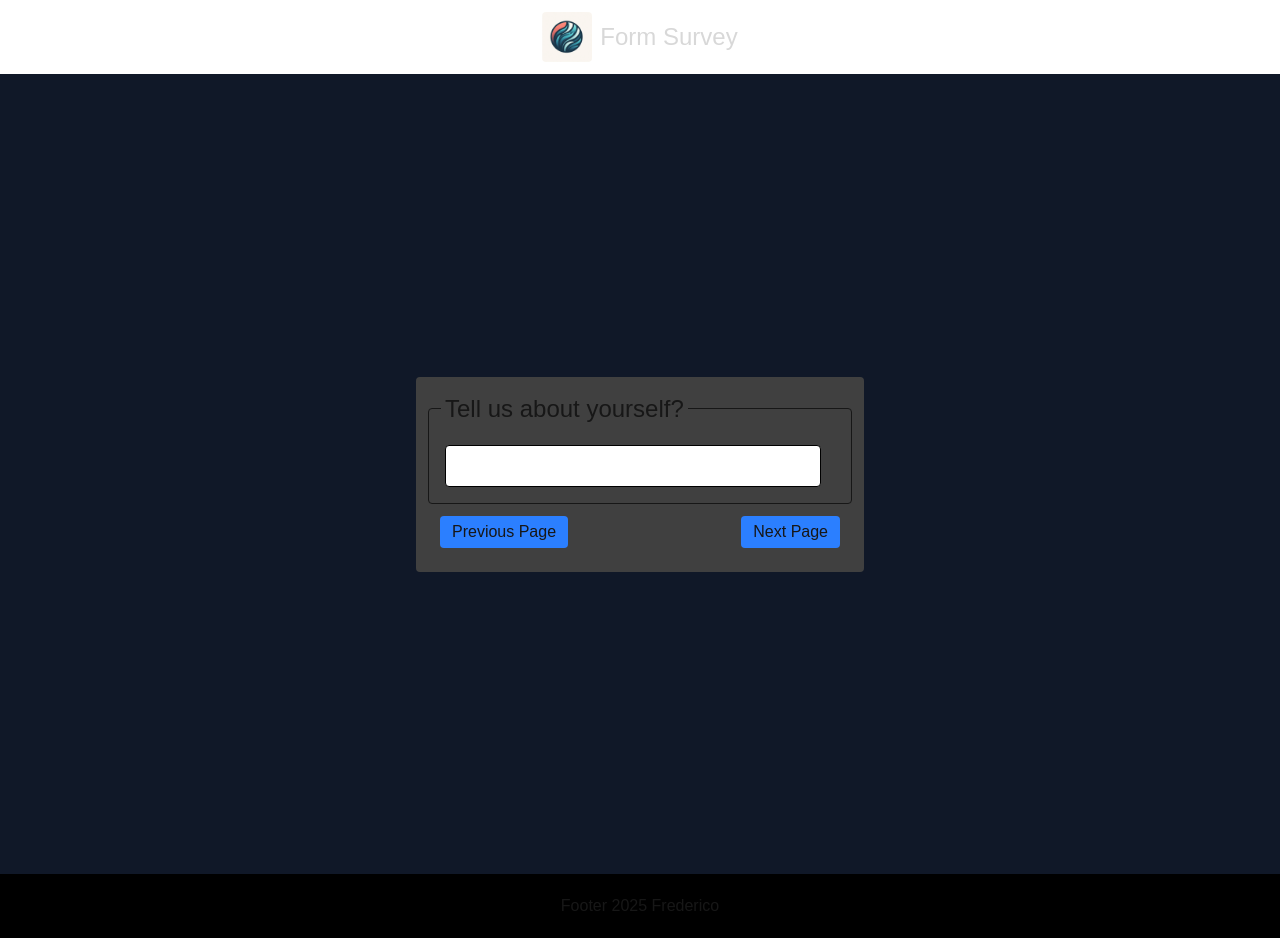
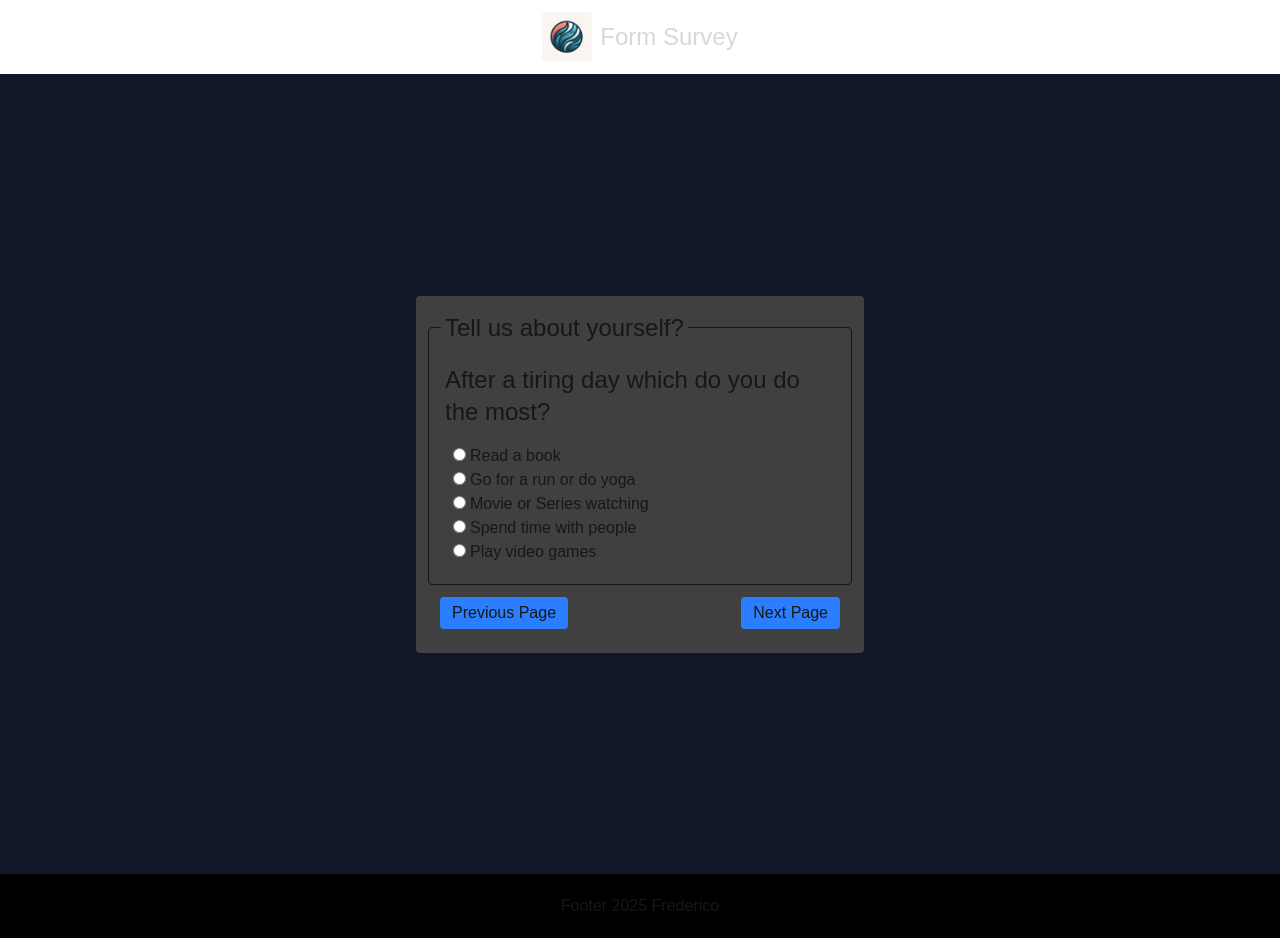
Before and after one commit to FredH2O/basic-ts-form, a Next.js app: page /Page2 in a window 1280 px wide. Built offline with nearby package versions, Linux system fonts and the light colour scheme.

Commit message:
added: new constants variable to simplify it all in one file, changed: some files to use .map() for a leaner code base

```diff
--- a/app/Page2/page.tsx
+++ b/app/Page2/page.tsx
@@ -2,12 +2,13 @@
 import FormSection from "../../components/FormSection";
 import { useFormContext } from "../context/FormContext";
 import Input from "../../components/Input";
+import RechargeQuestion from "../../components/Lifestyle/RechargeQuestion";
 
 const Page2 = () => {
   const { handleSubmit, submitQuestion, handleChange } = useFormContext();
   return (
     <FormSection onSubmit={handleSubmit} next="/Page3" previous="/">
-      <Input type="textarea" />
+      <RechargeQuestion />
     </FormSection>
   );
 };
--- a/components/Identity/DescriptionQuestion.tsx
+++ b/components/Identity/DescriptionQuestion.tsx
@@ -1,5 +1,7 @@
 import { type ChangeEvent } from "react";
 import Input from "../Input";
+import RadioQuestionsBox from "../RadioQuestionsBox";
+import { DESCRIPTION } from "../../const/constants";
 
 type Props = {
   onChange: (e: ChangeEvent<HTMLInputElement>) => void;
@@ -7,59 +9,22 @@ type Props = {
 
 const DescriptionQuestion = ({ onChange }: Props) => {
   return (
-    <div className="p-1">
-      <p className="text-2xl pb-3">How do you usually describe yourself?</p>
+    <RadioQuestionsBox title="How do describe yourself?">
       <div className="flex flex-col space-y-1">
-        <label htmlFor="chillQuiet">
-          <Input
-            type="radio"
-            value="Chill and Quiet"
-            onChange={onChange}
-            placeholder="Yes"
-            className="mr-2"
-            name="description"
-            id="chillQuiet"
-          />
-          Chill and Quiet 🌿
-        </label>
-
-        <label htmlFor="outgoingTalkative">
-          <Input
-            value="Outgoing and Talkative"
-            type="radio"
-            onChange={onChange}
-            className="mr-2"
-            name="description"
-            id="outgoingTalkative"
-          />
-          Outgoing and Talkative 🔥
-        </label>
-
-        <label htmlFor="both">
-          <Input
-            value="Both"
-            type="radio"
-            onChange={onChange}
-            className="mr-2"
-            name="description"
-            id="both"
-          />
-          A mix of both 🗻
-        </label>
-
-        <label htmlFor="notSure">
-          <Input
-            value="Not Sure"
-            type="radio"
-            onChange={onChange}
-            className="mr-2"
-            name="student"
-            id="notSure"
-          />
-          Not sure yet 🤔
-        </label>
+        {DESCRIPTION.map((answer) => (
+          <label htmlFor={answer.value} key={answer.key}>
+            <Input
+              type="radio"
+              id={answer.value}
+              name="description"
+              value={answer.value}
+              onChange={onChange}
+            />
+            <span>{answer.title}</span>
+          </label>
+        ))}
       </div>
-    </div>
+    </RadioQuestionsBox>
   );
 };
 export default DescriptionQuestion;
--- a/components/Identity/PersonalityQuestion.tsx
+++ b/components/Identity/PersonalityQuestion.tsx
@@ -1,4 +1,4 @@
-import { PERSONALITY_TRAITS } from "../../const/personality";
+import { PERSONALITY_TRAITS } from "../../const/constants";
 import type { ChangeEvent } from "react";
 
 type Props = {
--- a/components/Lifestyle/RechargeQuestion.tsx
+++ b/components/Lifestyle/RechargeQuestion.tsx
@@ -0,0 +1,20 @@
+import Input from "../Input";
+import RadioQuestionsBox from "../RadioQuestionsBox";
+import { RELAX } from "../../const/constants";
+
+const RechargeQuestion = () => {
+  return (
+    <RadioQuestionsBox title="After a tiring day which do you do the most?">
+      <div className="flex flex-col p-1">
+        {RELAX.map((answer) => (
+          <label key={answer.value} htmlFor={answer.value}>
+            <Input type="radio" name="recharge" id={answer.value} />
+            <span>{answer.title}</span>
+          </label>
+        ))}
+      </div>
+    </RadioQuestionsBox>
+  );
+};
+
+export default RechargeQuestion;
--- /dev/null
+++ b/components/RadioQuestionsBox.tsx
@@ -0,0 +1,17 @@
+import { ReactNode } from "react";
+
+type Prop = {
+  children: ReactNode;
+  title: string;
+};
+
+const RadioQuestionsBox = ({ children, title }: Prop) => {
+  return (
+    <div className="p-1">
+      <p className="text-2xl pb-3">{title}</p>
+      <div className="flex flex-col space-y-1">{children}</div>
+    </div>
+  );
+};
+
+export default RadioQuestionsBox;
--- /dev/null
+++ b/const/constants.ts
@@ -0,0 +1,86 @@
+export const PERSONALITY_TRAITS = [
+  {
+    name: "Introverted 🌙",
+    id: "introverted",
+    value: "introverted",
+  },
+  {
+    name: "Extroverted 🌟",
+    id: "extroverted",
+    value: "extroverted",
+  },
+  {
+    name: "Creative 🎨",
+    id: "creative",
+    value: "creative",
+  },
+  {
+    name: "Analytical 🧠",
+    id: "analytical",
+    value: "analytical",
+  },
+  {
+    name: "Empathetic 💖",
+    id: "empathetic",
+    value: "empathetic",
+  },
+  {
+    name: "Adventurous 🌍",
+    id: "adventurous",
+    value: "adventurous",
+  },
+] as const;
+
+export const RELAX = [
+  {
+    title: "Read a book",
+    value: "reading",
+    key: 1,
+  },
+  {
+    title: "Go for a run or do yoga",
+    value: "exercise",
+    key: 2,
+  },
+  {
+    title: "Movie or Series watching",
+    value: "tv",
+    key: 3,
+  },
+  {
+    title: "Spend time with people",
+    value: "socializing",
+    key: 4,
+  },
+  {
+    title: "Play video games",
+    value: "games",
+    key: 5,
+  },
+] as const;
+
+export const DESCRIPTION = [
+  {
+    title: "Chill and Quiet 🌿",
+    value: "chill",
+    key: 1,
+  },
+  {
+    title: "Outgoing and Talkative 🔥",
+    value: "outgoing",
+    key: 2,
+  },
+  {
+    title: "Chill and Outgoing 🗻",
+    value: "both",
+    key: 3,
+  },
+  {
+    title: "Not Sure 🤔",
+    value: "not sure",
+    key: 4,
+  },
+] as const;
+
+export type PersonalityTrait = (typeof PERSONALITY_TRAITS)[number]["value"];
+export type Answer = (typeof RELAX)[number]["value"];
--- a/const/personality.ts
+++ /dev/null
@@ -1,34 +0,0 @@
-export const PERSONALITY_TRAITS = [
-  {
-    name: "Introverted 🌙",
-    id: "introverted",
-    value: "introverted",
-  },
-  {
-    name: "Extroverted 🌟",
-    id: "extroverted",
-    value: "extroverted",
-  },
-  {
-    name: "Creative 🎨",
-    id: "creative",
-    value: "creative",
-  },
-  {
-    name: "Analytical 🧠",
-    id: "analytical",
-    value: "analytical",
-  },
-  {
-    name: "Empathetic 💖",
-    id: "empathetic",
-    value: "empathetic",
-  },
-  {
-    name: "Adventurous 🌍",
-    id: "adventurous",
-    value: "adventurous",
-  },
-] as const;
-
-type PersonalityTrait = (typeof PERSONALITY_TRAITS)[number];
```
